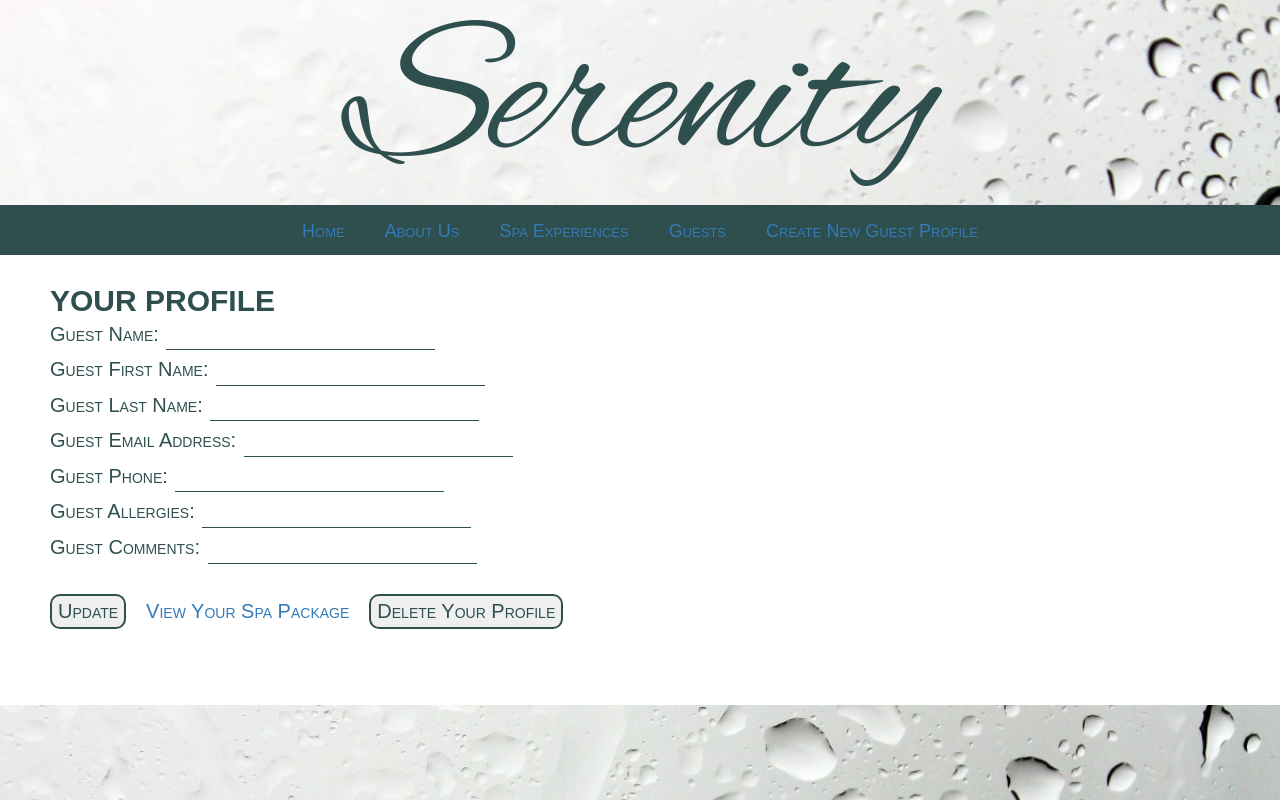
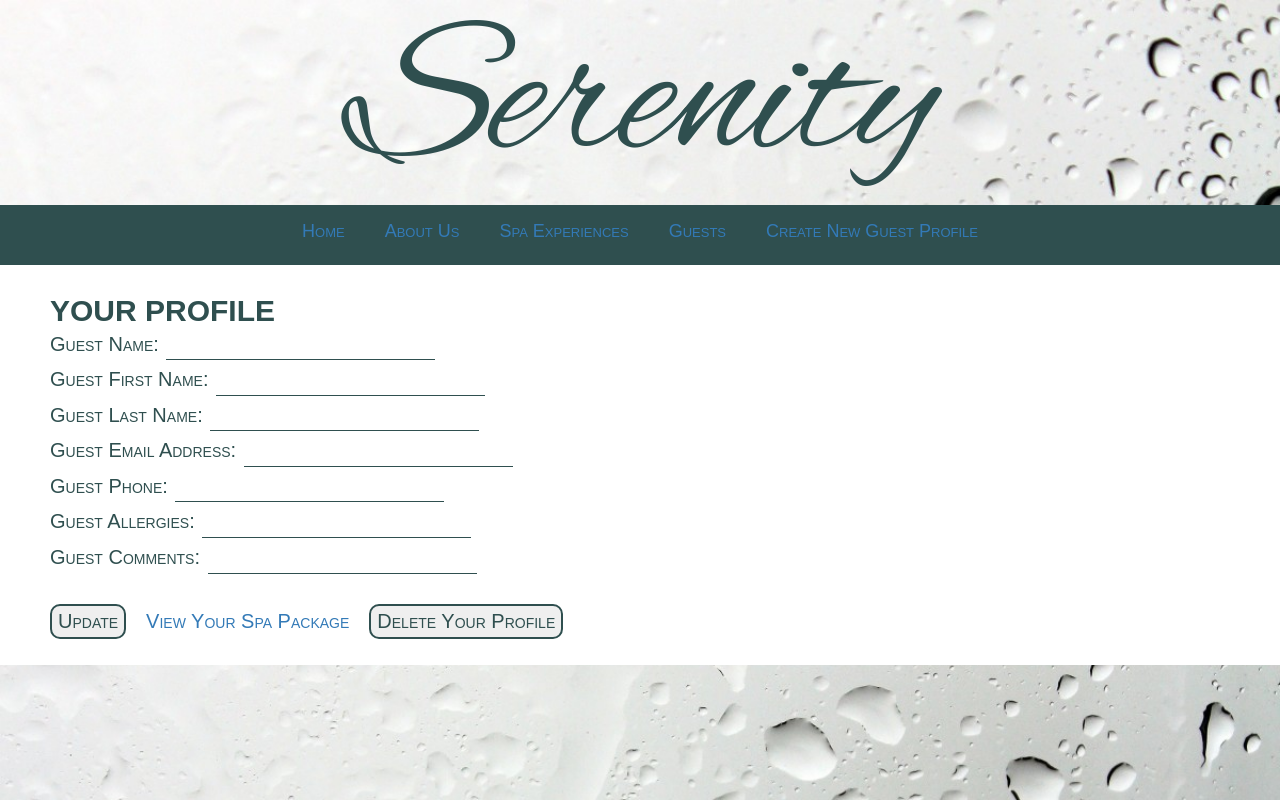
Before and after one commit to lillianku/serenity, a React (Create React App) app in the folder client/: page /guests/1 in a window 1280 px wide. Built offline with nearby package versions, Linux system fonts and the light colour scheme; no server answers; a web font is replaced by a local one.

Commit message:
cleans up some stuff

```diff
--- a/client/src/components/App.css
+++ b/client/src/components/App.css
@@ -34,7 +34,7 @@ h3 {
 
 li {
   list-style-type: none;
-  height: 50px;
+  height: 60px;
 }
 
 .link-style {
@@ -152,16 +152,6 @@ text-align: left;
   color: #2F4F4F;
 }
 
-/* .ServicesLinks a:visited {
-  color: #2F4F4F;
-}
-.ServicesLinks a:hover {
-  color: #2F4F4F;
-}
-.ServicesLinks a:active {
-  color: #2F4F4F;
-} */
-
 ul{
   padding: 0px;
 }
@@ -234,7 +224,7 @@ p{
   font-variant: small-caps;
   background-color: white;
   margin-top: -20px;
-  height: 450px;
+  height: 400px;
 }
 
 input {
--- a/client/src/components/GuestNew.js
+++ b/client/src/components/GuestNew.js
@@ -30,6 +30,7 @@ class GuestNew extends Component {
         Allergies: <input value={allergies} name="allergies" onChange={this.handleChange}/>
         <br />
         Comments: <input value={comments} name="comments" onChange={this.handleChange}/>
+        <br />
         <input className="update-button" type="submit" value="submit"/>
       </form>
     );
```
